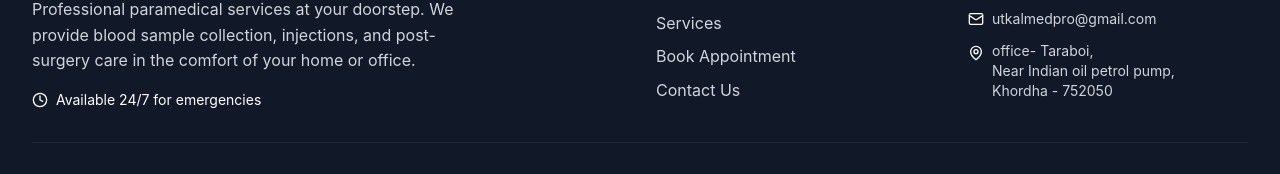
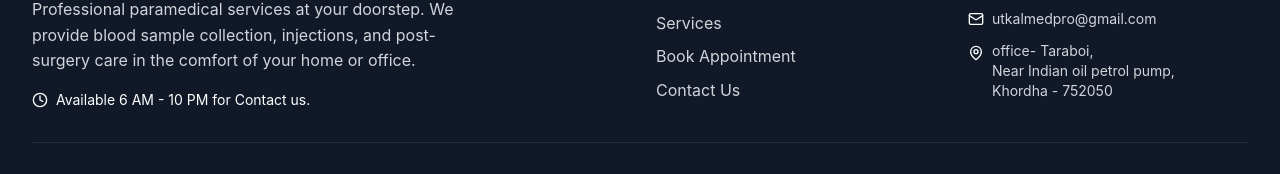
Before and after one commit to Bisu8320/Utkalmedpro, a React (Vite) app: page /admin/login in a window 1280 px wide. Shown: the part 991-1165 px from the top of the page. Built offline with nearby package versions, Linux system fonts and the light colour scheme.

Commit message:
Updated Footer.tsx

```diff
--- a/src/components/Footer.tsx
+++ b/src/components/Footer.tsx
@@ -23,7 +23,7 @@ const Footer = () => {
             </p>
             <div className="flex items-center space-x-2 text-primary-400">
               <Clock className="h-4 w-4" />
-              <span className="text-sm">Available 24/7 for emergencies</span>
+              <span className="text-sm">Available 6 AM - 10 PM for Contact us.</span>
             </div>
           </div>
 
```
